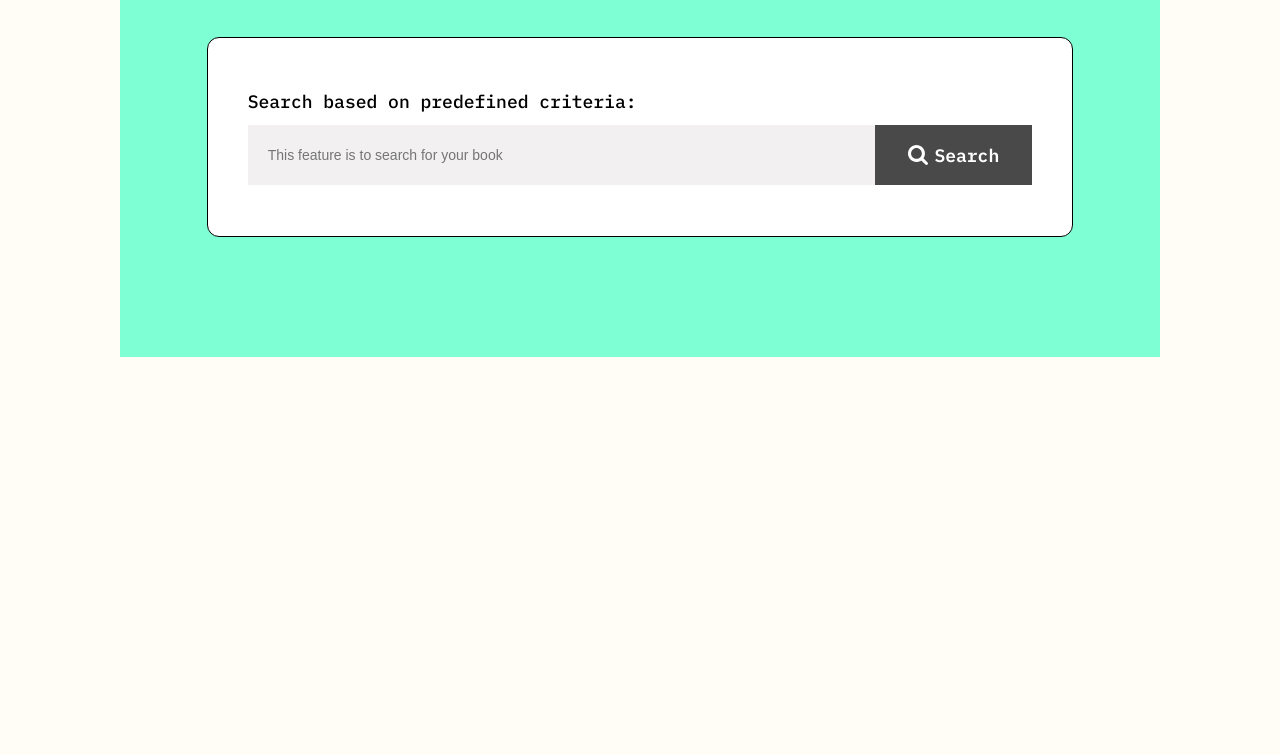
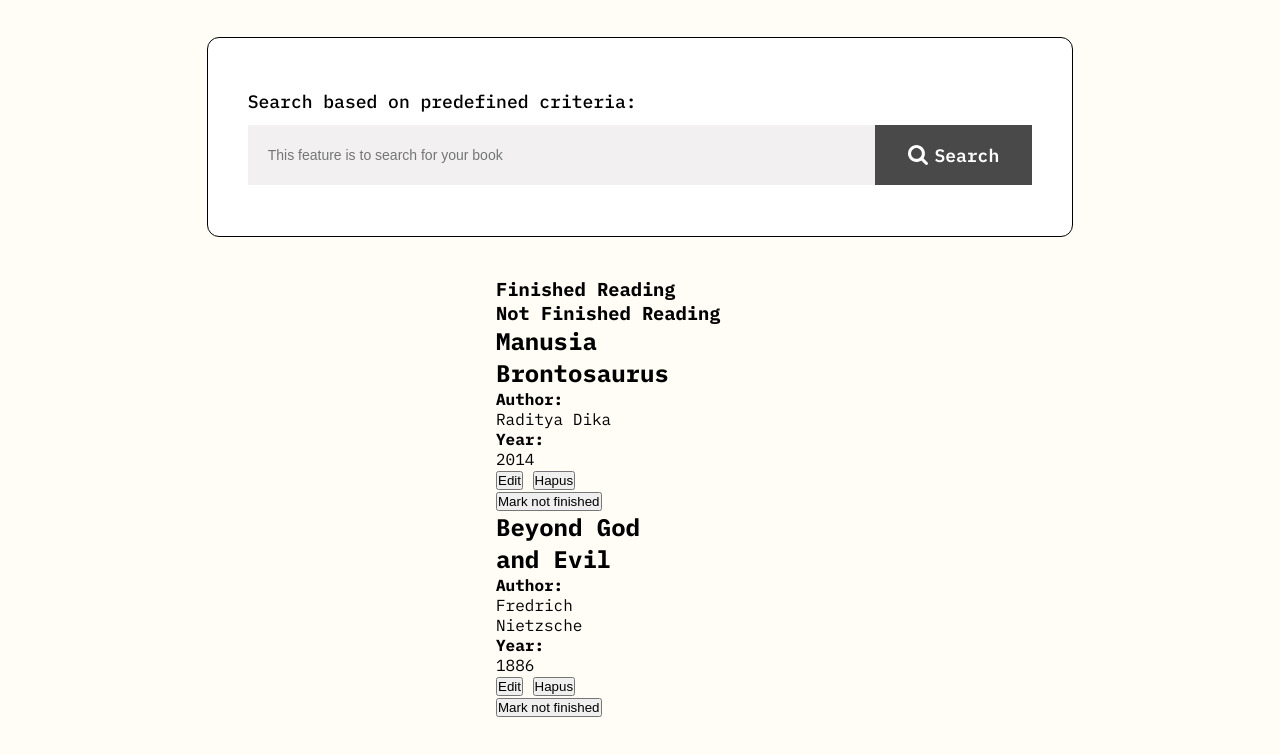
Before and after one commit to tamathecxder/bookshelf-app, a plain HTML site: page app.html in a window 1280 px wide. Shown: the part 465-1220 px from the top of the page. Before the commit the page ends 822 px from the top, so only its background shows below. Drawn offline with Linux system fonts and the light colour scheme.

Commit message:
Making a HTML structure for showing book list

```diff
--- a/app.html
+++ b/app.html
@@ -43,7 +43,58 @@
           </div>
         </section>
         <section id="show-section" class="mb-40">
-
+          <div class="card-show">
+            <div class="nav-and-tabs">
+              <div class="tab-component">
+                <h3>Finished Reading</h3>
+              </div>
+              <div class="tab-component">
+                <h3>Not Finished Reading</h3>
+              </div>
+            </div>
+            <div class="data-container">
+              <div class="card-data col-6">
+                <div class="data-text">
+                  <div class="data-desc">
+                    <h2>Manusia Brontosaurus</h2>
+                    <div class="data-sub-desc">
+                      <h4>Author: </h4>
+                      <span>Raditya Dika</span>
+                    </div>
+                    <div class="data-sub-desc">
+                      <h4>Year: </h4>
+                      <span>2014</span>
+                    </div>
+                  </div>
+                  <div class="data-sub-button">
+                    <button type="button" class="button-edit">Edit</button>
+                    <button type="button" class="button-delete">Hapus</button>
+                    <button type="button" class="button-checker">Mark not finished</button>
+                  </div>
+                </div>
+              </div>
+              <div class="card-data col-6">
+                <div class="data-text">
+                  <div class="data-desc">
+                    <h2>Beyond God and Evil</h2>
+                    <div class="data-sub-desc">
+                      <h4>Author: </h4>
+                      <span>Fredrich Nietzsche</span>
+                    </div>
+                    <div class="data-sub-desc">
+                      <h4>Year: </h4>
+                      <span>1886</span>
+                    </div>
+                  </div>
+                  <div class="data-sub-button">
+                    <button type="button" class="button-edit">Edit</button>
+                    <button type="button" class="button-delete">Hapus</button>
+                    <button type="button" class="button-checker">Mark not finished</button>
+                  </div>
+                </div>
+              </div>
+            </div>
+          </div>
         </section>
       </main>
     </div>
--- a/assets/css/style.css
+++ b/assets/css/style.css
@@ -147,7 +147,7 @@ main #hero-image .img-content img {
   justify-content: center;
   align-items: center;
   position: relative;
-  background-color: aquamarine;
+  /* background-color: aquamarine; */
 }
 
 #application #insert-section {
```
